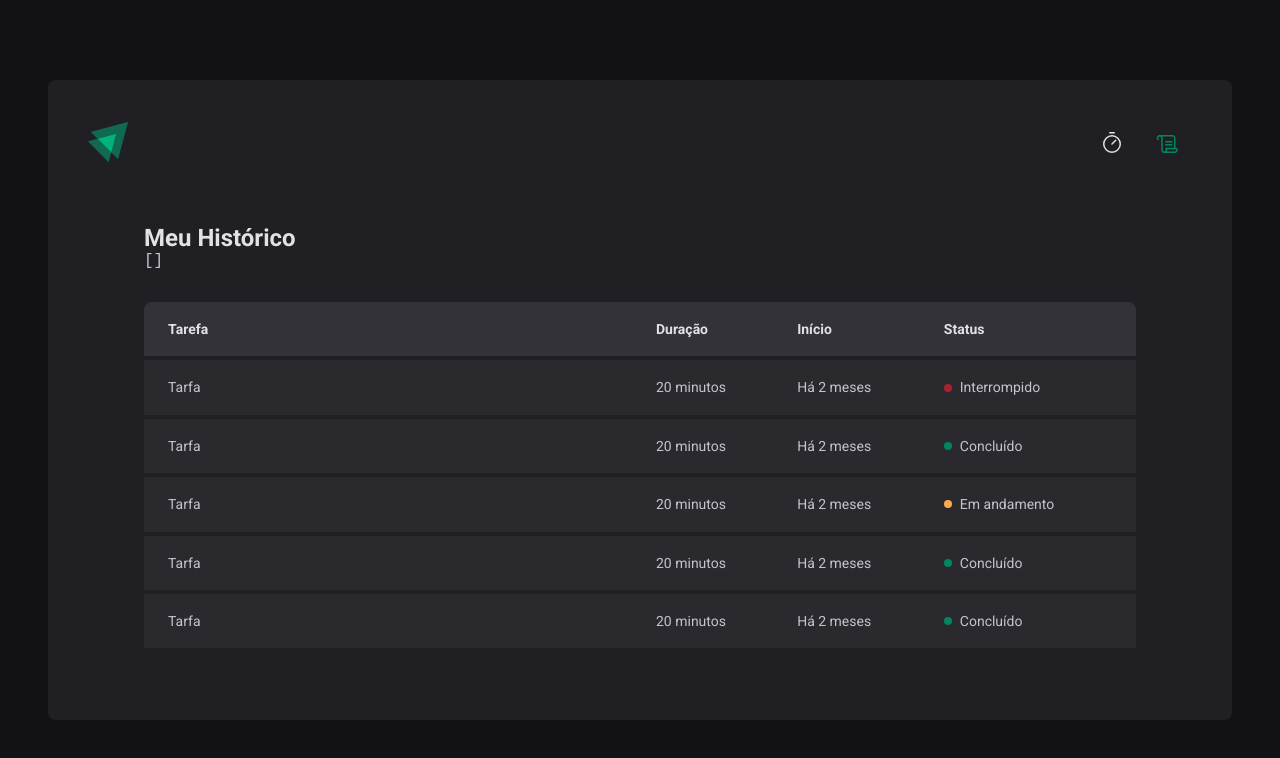
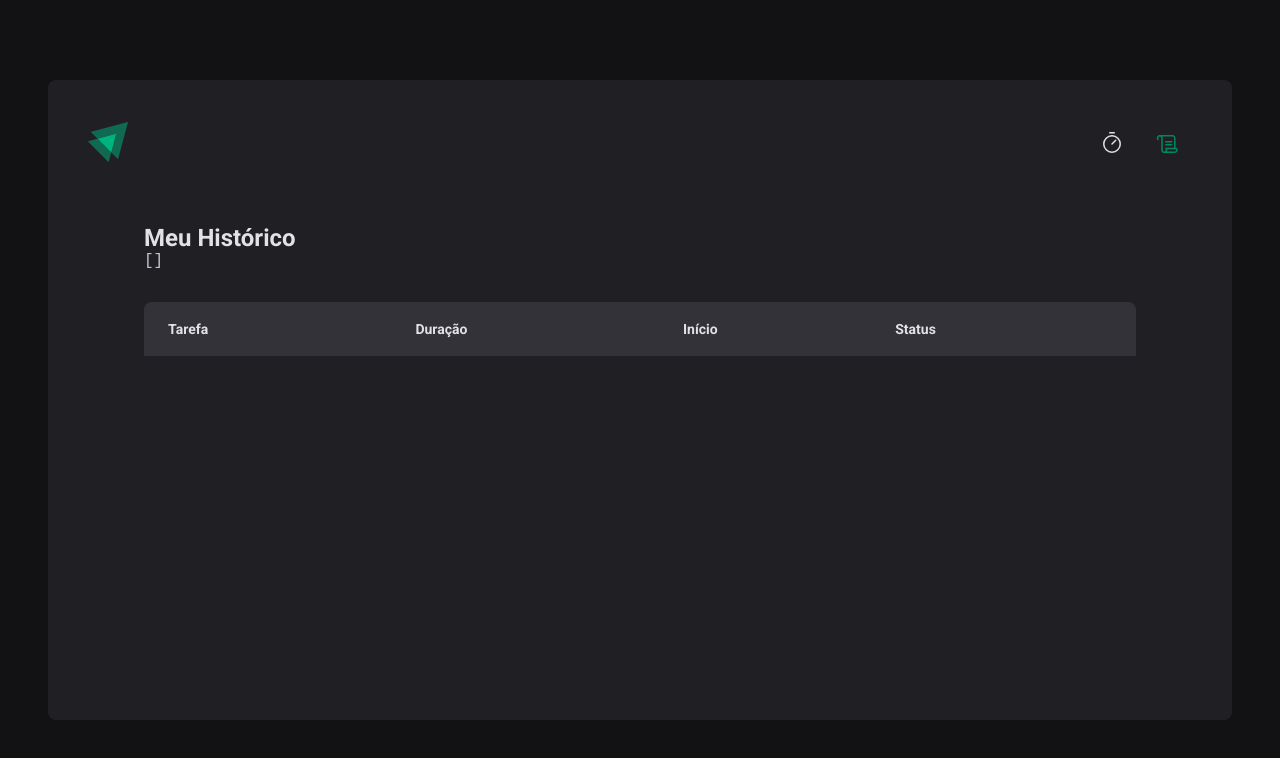
Before and after one commit to jemluz/ignite-timer, a React (Vite) app: page /history in a window 1280 px wide. Shown: the top 758 px of the page. Built offline with nearby package versions, Linux system fonts and the light colour scheme.

Commit message:
Contexto no React - Listagem do histórico https://github.com/jemluz/ignite-timer/issues/9#issuecomment-1407537418

```diff
--- a/src/pages/History/index.tsx
+++ b/src/pages/History/index.tsx
@@ -22,50 +22,28 @@ export function History() {
           </thead>
 
           <tbody>
-            <tr>
-              <td>Tarfa</td>
-              <td>20 minutos</td>
-              <td>Há 2 meses</td>
-              <td>
-                <Status statusColor="red">Interrompido</Status>
-              </td>
-            </tr>
+            {cycles.map((cycle) => {
+              return (
+                <tr key={cycle.id}>
+                  <td>{cycle.task}</td>
+                  <td>{cycle.minutesAmount}</td>
+                  <td>{cycle.startDate.toISOString()}</td>
+                  <td>
+                    {cycle.finishedDate && (
+                      <Status statusColor="green">Concluído</Status>
+                    )}
 
-            <tr>
-              <td>Tarfa</td>
-              <td>20 minutos</td>
-              <td>Há 2 meses</td>
-              <td>
-                <Status statusColor="green">Concluído</Status>
-              </td>
-            </tr>
+                    {cycle.interruptedDate && (
+                      <Status statusColor="green">Interrompido</Status>
+                    )}
 
-            <tr>
-              <td>Tarfa</td>
-              <td>20 minutos</td>
-              <td>Há 2 meses</td>
-              <td>
-                <Status statusColor="yellow">Em andamento</Status>
-              </td>
-            </tr>
-
-            <tr>
-              <td>Tarfa</td>
-              <td>20 minutos</td>
-              <td>Há 2 meses</td>
-              <td>
-                <Status statusColor="green">Concluído</Status>
-              </td>
-            </tr>
-
-            <tr>
-              <td>Tarfa</td>
-              <td>20 minutos</td>
-              <td>Há 2 meses</td>
-              <td>
-                <Status statusColor="green">Concluído</Status>
-              </td>
-            </tr>
+                    {!cycle.finishedDate && !cycle.interruptedDate && (
+                      <Status statusColor="green">Em andamento</Status>
+                    )}
+                  </td>
+                </tr>
+              )
+            })}
           </tbody>
         </table>
       </HistoryList>
```
